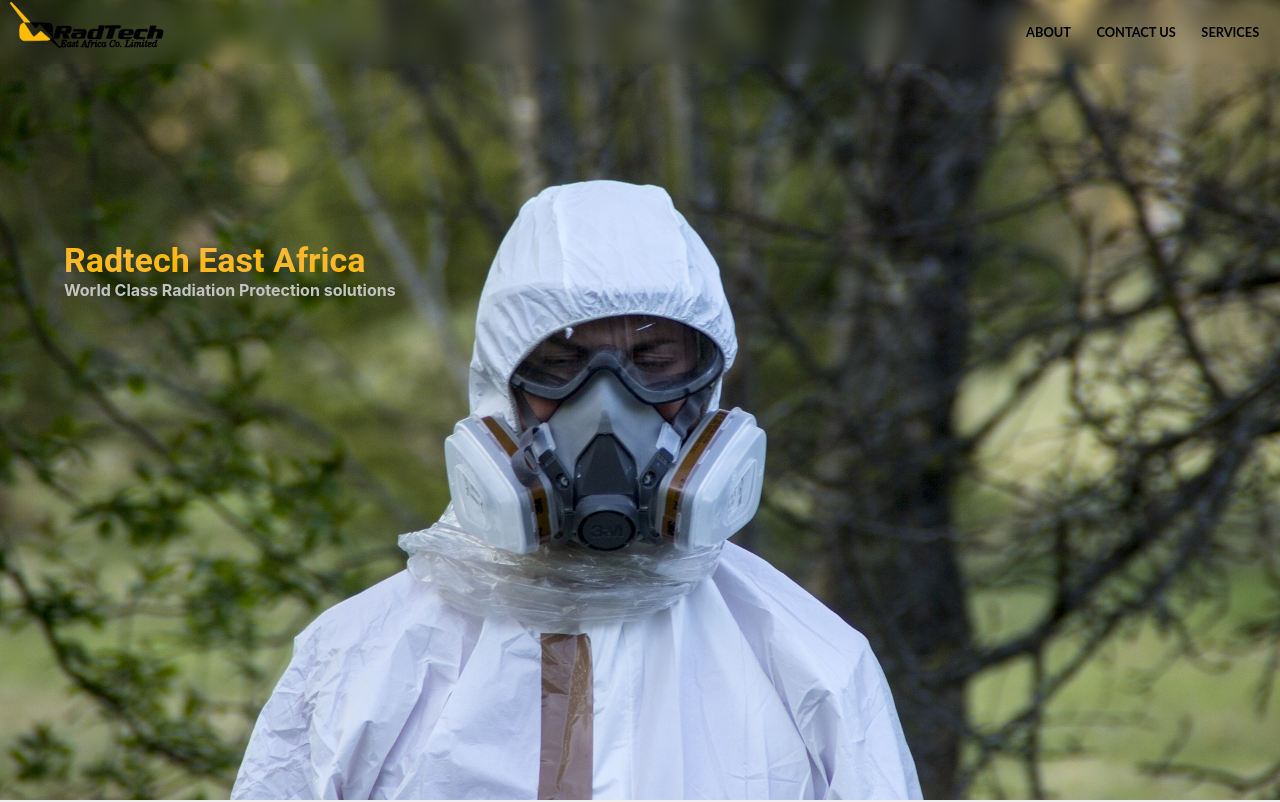
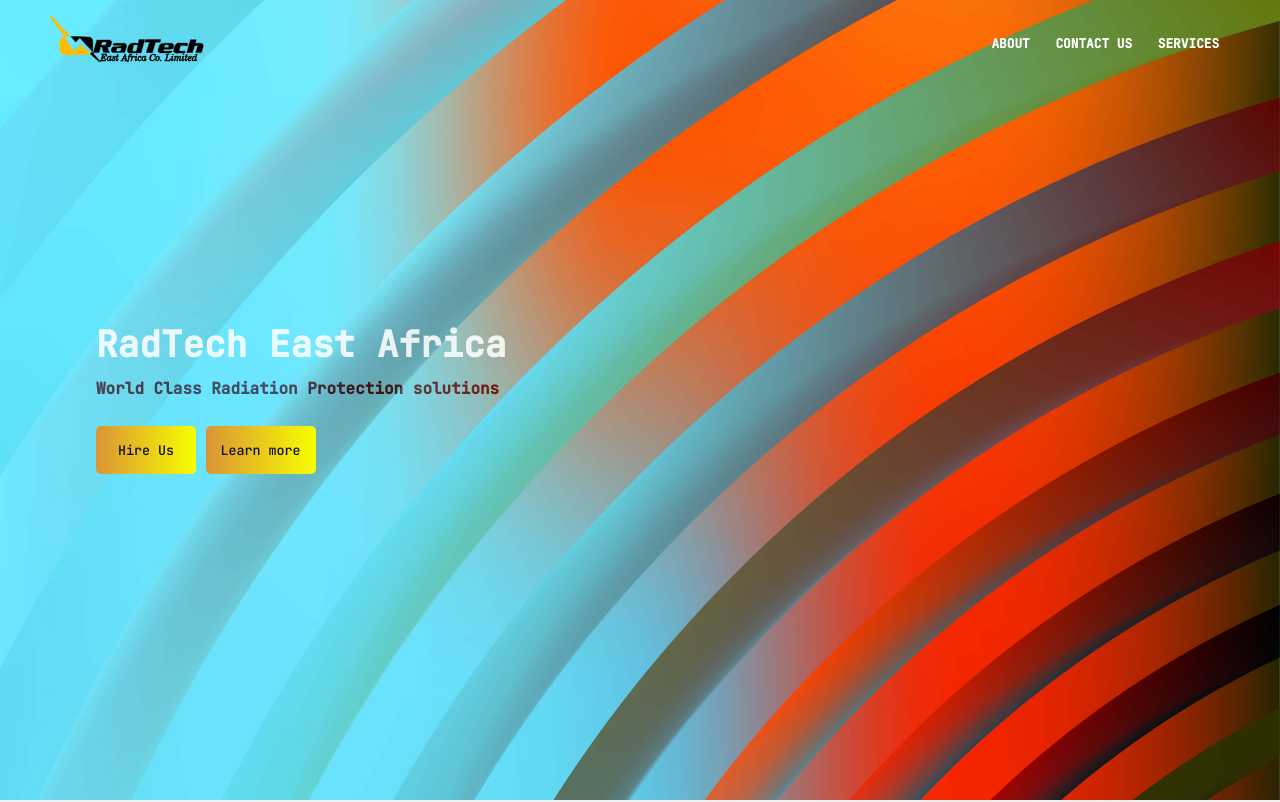
Before and after one commit to alexmagwe/alexmagwe.github.io, a plain HTML site: page index.htm in a window 1280 px wide. Shown: the top 802 px of the page. Drawn offline with nearby package versions, Linux system fonts and the light colour scheme.

Commit message:
redisgned landing page

```diff
--- a/index.htm
+++ b/index.htm
@@ -7,7 +7,8 @@
 
     <meta charset="UTF-8">
     <meta name="viewport" content="width=device-width, initial-scale=1">
-
+    <link rel="preconnect" href="https://fonts.gstatic.com">
+    <link href="https://fonts.googleapis.com/css2?family=JetBrains+Mono:wght@500&display=swap" rel="stylesheet">
     <link rel="stylesheet" href="https://cdnjs.cloudflare.com/ajax/libs/font-awesome/4.7.0/css/font-awesome.min.css">
     <link href="https://fonts.googleapis.com/css?family=Open+Sans:400,400i&display=swap" rel="stylesheet">
     <link rel=preload href='services.css' as='style'>
@@ -45,10 +46,12 @@
         </header>
         <main>
             <div class="landing">
-                <p>
-                    <h1>Radtech East Africa </h1>
+                <div class='landing-info'>
+                    <h1>RadTech East Africa </h1>
                     <h2 class='intro'>World Class Radiation Protection solutions</h2>
-                </p>
+                    <button class='btn'>Hire Us</button>
+                    <button class='btn'>Learn more</button>
+                </div>
             </div>
             <div class="services-content">
                 <h1 class='service-header'>SERVICES</h1>
--- a/navbar.css
+++ b/navbar.css
@@ -22,7 +22,9 @@
 
         body {
             color: #EFD6AC;
-            /* background: url(imgs/sky.jpg); */
+            background: url(imgs/hazmat2.jpg);
+            background-size: cover;
+            background-position: center;
             background-color: #ffffff;
         }
 
@@ -52,18 +54,25 @@
             z-index: 1000;
             display: flex;
             top: 0;
-            position: fixed;
+            position:absolute;
             height: 4em;
             flex-wrap: wrap;
             background: transparent;
-            padding: 1px 0.5em;
+            padding: 15px 3em;
             justify-content: space-between;
             width: 100%;
             align-items: right;
-            backdrop-filter: blur(10px);
+            color: #fff;
             border: none;
+            transition:all 0.3s ease-in-out;
         }
 
+        .stickytop{
+            position:fixed;
+            background-color:#ffffff;
+            padding:5px 3em;
+            color:#111;
+        }
         #logo {
             outline: none;
             margin-right: auto;
@@ -73,16 +82,18 @@
 
         .left-nav-items {
             display: flex;
+            background-blend-mode: darken;
             flex-wrap: wrap;
-            justify-content: flex-end;
+            justify-content: center;
             align-items: center;
         }
 
         .left-nav-items li {
-            font-family: Lato, Helvetica, Times, serif;
+            /* font-family: Lato, Helvetica, Times, serif; */
+            font-family: 'JetBrains Mono', monospace;
             font-size: 0.8em;
             text-align: center;
-            color: #000;
+            color: inherit;
             font-weight: 700;
             line-height: 25px;
             outline: none;
@@ -115,6 +126,7 @@
             width: 80%;
             transition: 0.4s ease-in-out;
         }
+
         /* radiation hamburger animation  */
 
         #menu-icon.close {
@@ -154,6 +166,7 @@
             z-index: 1;
             margin: 1em;
         }
+
         /*footer styling*/
 
         .footer {
@@ -191,6 +204,7 @@
             bottom: 0;
             text-align: center;
         }
+
         /*loading screen*/
 
         .loading {
@@ -225,33 +239,43 @@
                 background-color: rgba(251, 179, 12, 0.1);
                 transform: rotateZ(10deg);
             }
+
             10% {
                 background-color: rgba(251, 179, 12, 0.1);
             }
+
             20% {
                 background-color: rgba(251, 179, 12, 0.2);
             }
+
             30% {
                 background-color: rgba(251, 179, 12, 0.3);
             }
+
             40% {
                 background-color: rgba(251, 179, 12, 0.4);
             }
+
             50% {
                 background-color: rgba(251, 179, 12, 0.5);
             }
+
             60% {
                 background-color: rgba(251, 179, 12, 0.6);
             }
+
             70% {
                 background-color: rgba(251, 179, 12, 0.7);
             }
+
             80% {
                 background-color: rgba(251, 179, 12, 0.8);
             }
+
             90% {
                 background-color: rgba(251, 179, 12, 0.9);
             }
+
             100% {
                 background-color: rgba(251, 179, 12, 1);
             }
@@ -261,6 +285,7 @@
             filter: blur(8px);
             background: #000;
         }
+
         /*end of loading screen css*/
         /*small screens*/
 
@@ -277,33 +302,41 @@
                 overflow: hidden;
                 align-content: flex-start;
             }
+
             .toggler li {
                 margin: 1em 0;
                 z-index: 1000;
                 color: snow;
                 width: 100%;
             }
+
             .hide {
                 width: 40%;
                 transition: 0.5s;
             }
+
             .right-nav {
                 display: block;
             }
+
             .contact-card {
                 width: 100%;
             }
+
             .foo-contacts {
                 text-align: end;
             }
+
             #social a {
                 display: inline-block;
                 width: 5px;
             }
+
             .fa {
                 width: 10px;
                 height: 10px;
             }
+
             #logo {
                 width: 8em;
             }
--- a/radtech.js
+++ b/radtech.js
@@ -1,4 +1,16 @@
 $(document).ready(function() {
+    $(window).on('scroll',()=>{
+        if ($(window).scrollTop()>0){
+            $('.navbar').addClass('stickytop')
+        }
+        else{
+            $('.navbar').removeClass('stickytop')
+
+        }
+    })
+
+
+
     function parallaxed() {
         $offset = $(window).scrollTop();
         $bgmove = $offset * -0.1 + 'px'
--- a/services.css
+++ b/services.css
@@ -17,37 +17,57 @@
 }
 
 .landing {
-    background: url(imgs/hazmat2.jpg);
+    background: url(imgs/abstract.jpg);
     background-position: center;
     background-size: cover;
-    padding-top: 15em;
-    /* mix-blend-mode: color; */
     background-attachment: fixed;
     height: 100vh;
     padding-left: 4em;
     /* text-align: center; */
+    position: relative;
     width: 100%;
 }
 
-.landing p {
-    position: relative;
-    display: block;
+.landing-info {
+    position: absolute;
+    top: 40%;
+    /* display: block; */
+    left: 6em;
+    color: #eeeeee;
     width: 40%;
-    color: rgb(255, 166, 2);
-    /* margin: auto; */
+    font-family: 'JetBrains Mono', monospace;
 }
 
-.landing h1 {
-    color: rgb(251, 184, 0);
-    font-size: 34px;
-    mix-blend-mode: lighten;
+.landing-info h1 {
+    font-size: 36px;
+    margin-bottom: 10px;
+    mix-blend-mode: hard-light;
+    font-family: inherit;
 }
 
-.landing h2 {
+.landing-info h2 {
     font-size: 1em;
-    color: #c3c3c3;
-    ;
+    color: rgb(40, 152, 156);
+    mix-blend-mode: difference;
+    font-family: inherit;
+
 }
+
+.btn {
+    padding: 15px;
+    margin-top:2em;
+    color:#111;
+    cursor:pointer;
+    min-width:100px;
+    font-family: inherit;
+    border-radius: 5px;
+    border: none;
+    background: linear-gradient(to right, #db9436, #f7ff00);
+
+
+
+}
+
 
 .intro {
     color: rgb(246, 246, 246);
@@ -158,25 +178,27 @@
         width: 100%;
         margin: 0.5em 0;
     }
+
     .service-content {
         padding: 0;
     }
+
     .back p {
         height: 10em;
     }
-    .landing {
-        padding-top: 21.5em;
-        background: url(imgs/nucplant.jpg);
-        background-size: cover;
-        background-position: center left;
-        padding-left: 1em;
-    }
-    .landing h1 {
+
+    .landing-info h1 {
         font-size: 28px;
     }
-    .landing h2 {
+    .landing-info{
+        width:70%;
+        left:3em;
+    }
+
+    .landing-info h2 {
         font-size: 16px;
     }
+
     .service-header {
         padding-left: 0.5em;
     }
@@ -224,9 +246,11 @@
         margin: 1em 1em;
         color: #111;
     }
+
     .about-container h1 {
         padding-left: 1em;
     }
+
     .about-container h2 {
         padding-left: 1em;
     }
```
Also changed, not shown: imgs/abstract.jpg (added).
